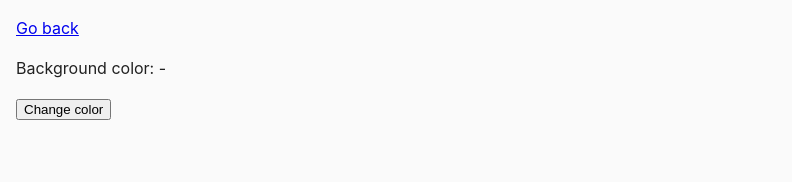
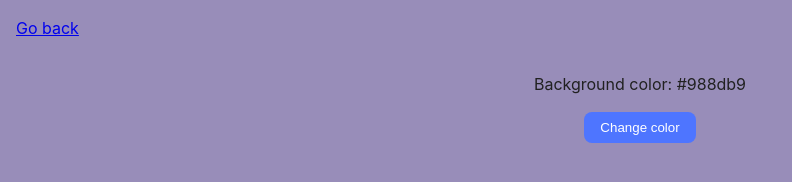
Before and after one commit to pinarunlu/goit-js-hw-07, a plain HTML site: page task-5.html in a window 1280 px wide. Both pictures are taken after a click on the button "Change color". Shown: the whole page, without its empty margins (0-792 px from the left). Drawn offline with Linux system fonts and the light colour scheme.

Commit message:
task 5 oluşturuldu

```diff
--- a/css/common.css
+++ b/css/common.css
@@ -62,6 +62,11 @@ input{
   border: 1px solid #808080;
   border-radius: 4px;
   padding: 8px 16px;
+  width: 360px;
+  font-weight: 400;
+  font-size: 16px;
+  line-height: 24px;
+  letter-spacing: 0.04em;
 
 }
 
@@ -83,3 +88,21 @@ input{
   border: none;
   border-radius: 8px;
 }
+
+/*TASK-5*/
+
+.widget {
+  display: flex;
+  flex-direction: column;
+  align-items: center;
+  border-radius: 8px;
+
+}
+
+.change-color{
+  background-color: #4e75ff;
+  color: #ffffff;
+  padding: 8px 16px;
+  border: none;
+  border-radius: 8px;
+}
--- a/js/task-5.js
+++ b/js/task-5.js
@@ -3,3 +3,15 @@ function getRandomHexColor() {
     .toString(16)
     .padStart(6, 0)}`;
 }
+
+
+
+const changeColorButton = document.querySelector('.change-color');
+const colorDisplay = document.querySelector('.color');
+
+
+changeColorButton.addEventListener('click', () => {
+  const randomColor = getRandomHexColor();
+  document.body.style.backgroundColor = randomColor;
+  colorDisplay.textContent = randomColor;
+});
```
